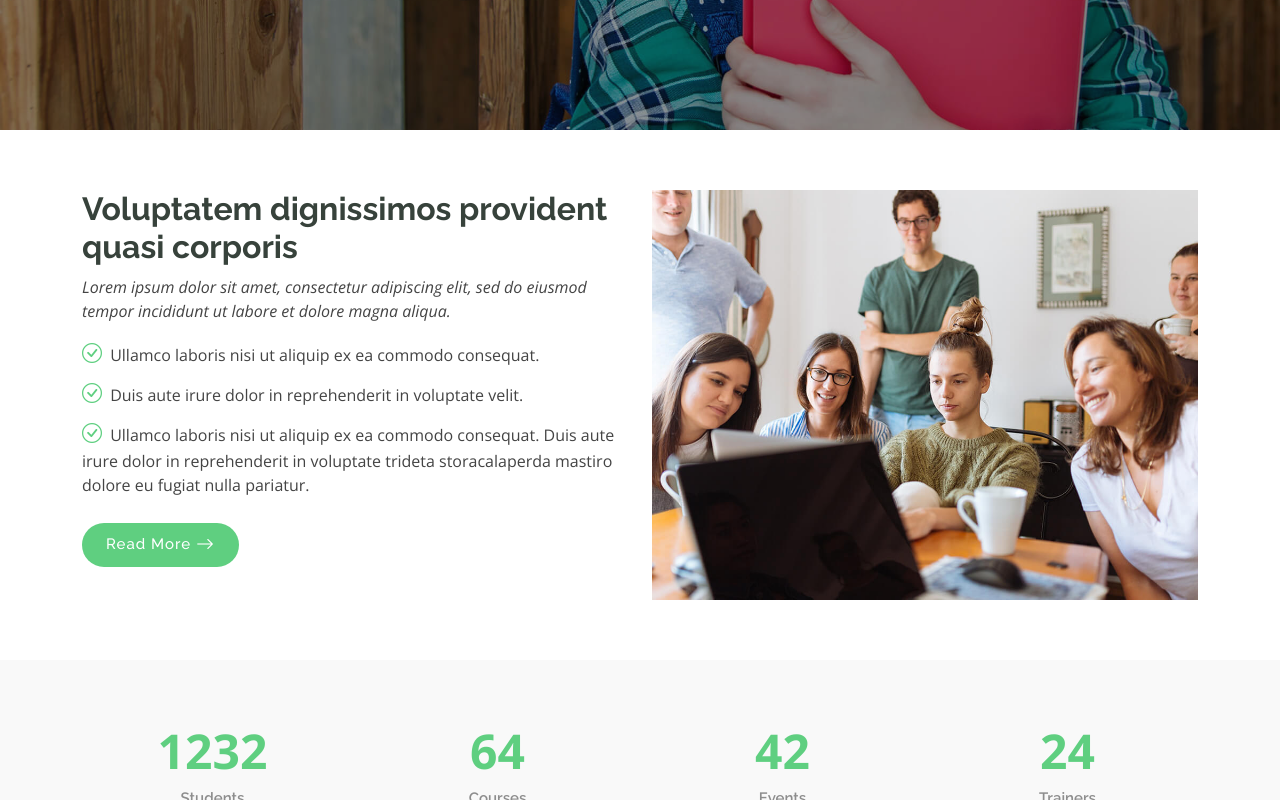
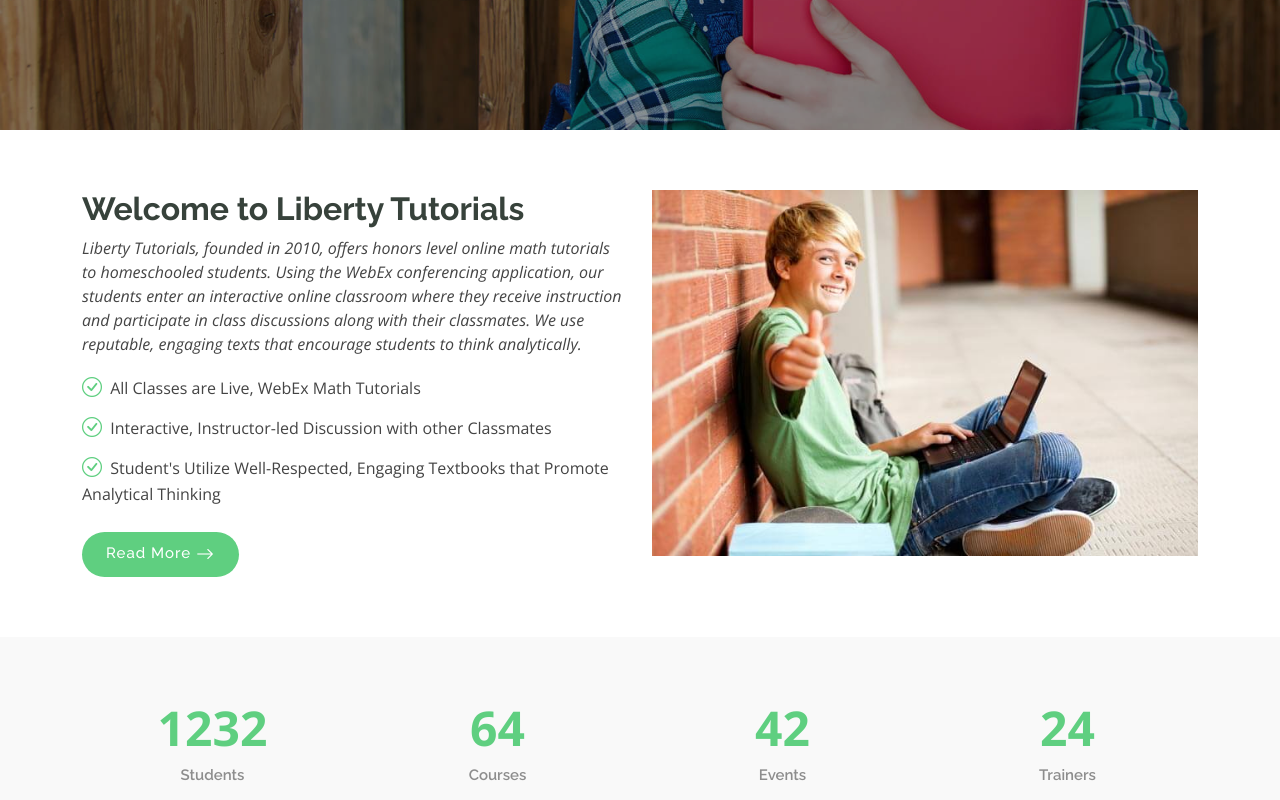
Before and after one commit to digituel/liberty-tutorials, a plain HTML site: page index.html in a window 1280 px wide. Shown: the part 612-1412 px from the top of the page. Drawn offline with nearby package versions, Linux system fonts and the light colour scheme.

Commit message:
update text and photos

```diff
--- a/index.html
+++ b/index.html
@@ -100,19 +100,20 @@
         <div class="row gy-4">
 
           <div class="col-lg-6 order-1 order-lg-2" data-aos="fade-up" data-aos-delay="100">
-            <img src="assets/img/about.jpg" class="img-fluid" alt="">
+            <img src="assets/img/Boy-in-green-shirt.jpg" class="img-fluid" alt="">
           </div>
 
           <div class="col-lg-6 order-2 order-lg-1 content" data-aos="fade-up" data-aos-delay="200">
-            <h3>Voluptatem dignissimos provident quasi corporis</h3>
+            <h3>Welcome to Liberty Tutorials</h3>
             <p class="fst-italic">
-              Lorem ipsum dolor sit amet, consectetur adipiscing elit, sed do eiusmod tempor incididunt ut labore et dolore
-              magna aliqua.
+              Liberty Tutorials, founded in 2010, offers honors level online math tutorials to homeschooled students. Using the WebEx conferencing application,
+              our students enter an interactive online classroom where they receive instruction and participate in class discussions along with their classmates.
+              We use reputable, engaging texts that encourage students to think analytically.
             </p>
             <ul>
-              <li><i class="bi bi-check-circle"></i> <span>Ullamco laboris nisi ut aliquip ex ea commodo consequat.</span></li>
-              <li><i class="bi bi-check-circle"></i> <span>Duis aute irure dolor in reprehenderit in voluptate velit.</span></li>
-              <li><i class="bi bi-check-circle"></i> <span>Ullamco laboris nisi ut aliquip ex ea commodo consequat. Duis aute irure dolor in reprehenderit in voluptate trideta storacalaperda mastiro dolore eu fugiat nulla pariatur.</span></li>
+              <li><i class="bi bi-check-circle"></i> <span>All Classes are Live, WebEx Math Tutorials</span></li>
+              <li><i class="bi bi-check-circle"></i> <span>Interactive, Instructor-led Discussion with other Classmates</span></li>
+              <li><i class="bi bi-check-circle"></i> <span>Student's Utilize Well-Respected, Engaging Textbooks that Promote Analytical Thinking</span></li>
             </ul>
             <a href="#" class="read-more"><span>Read More</span><i class="bi bi-arrow-right"></i></a>
           </div>
```
Also changed, not shown: assets/img/Boy-in-green-shirt-large.jpg (added), assets/img/Boy-in-green-shirt.jpg (added), assets/img/stock-image-252734272-XL-scaled-down-to-large.jpg (added), assets/img/stock-image-348769526-XL-flipped-scaled-down-to-large.jpg (added), assets/img/stock-image-74115187-XL-scaled-down-to-large.jpg (added).
